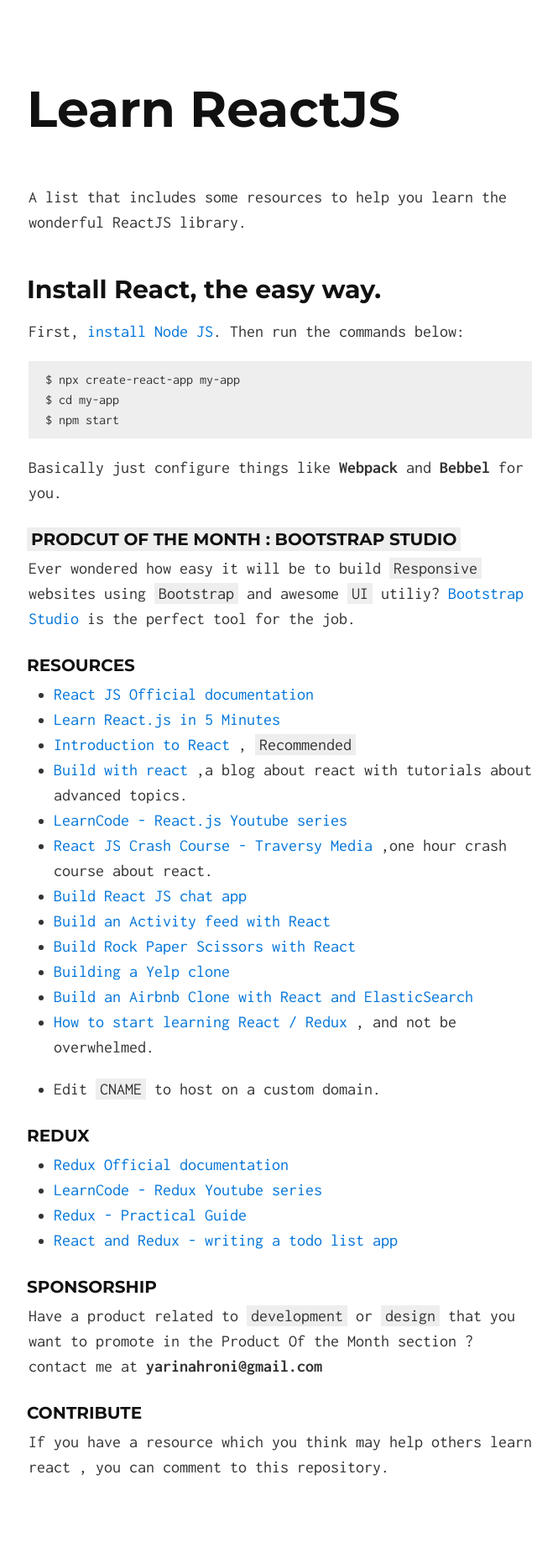
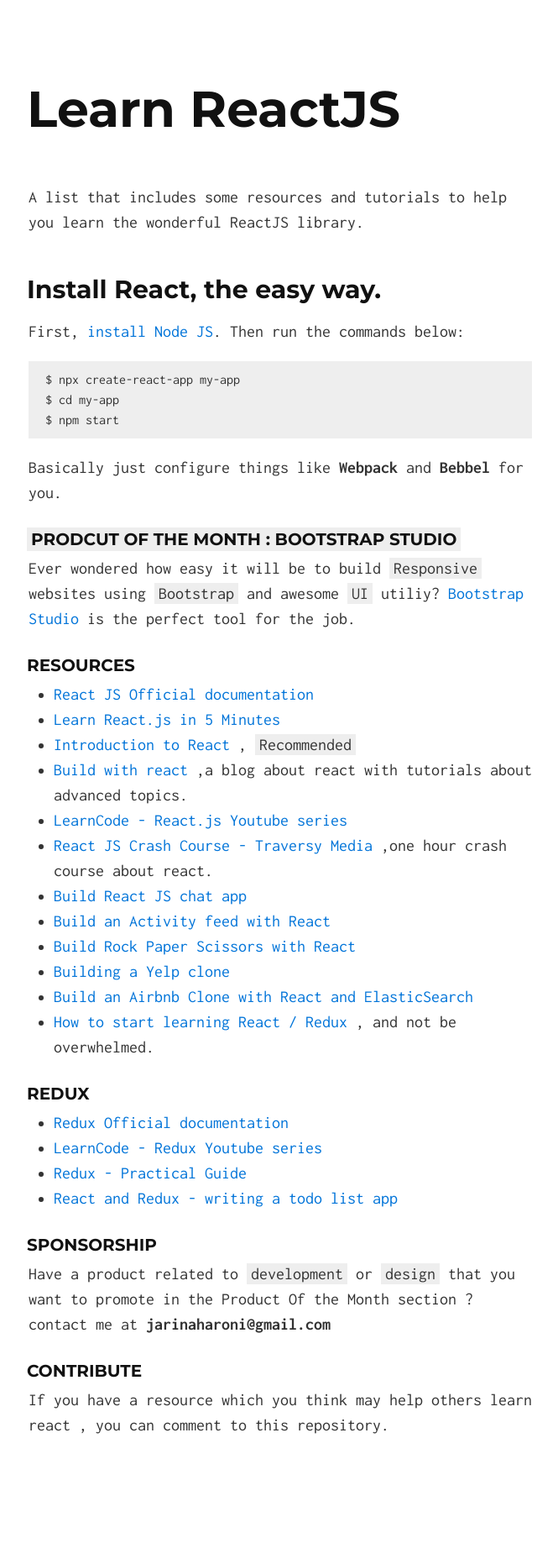
Before and after one commit to laynx/react_blog, a Jekyll site: the page built from index.md, in a window 1280 px wide. Shown: the whole page at 84% size, without its empty margins (306-971 px from the left). Built offline with Jekyll 4.4.1, drawn with Linux system fonts in a browser that asks for light colours; after the commit the page ends 1812 px from its top, so only the background shows below that.

Commit message:
first commit

```diff
--- a/404.html
+++ b/404.html
@@ -1,5 +1,7 @@
+<center>
 ---
 layout: default
 ---
 
-Page Not Found.
+<strong>Page Not Found.</strong>
+</center>
--- a/_config.yml
+++ b/_config.yml
@@ -1,11 +1,11 @@
 # Site settings
 title: Learn ReactJS
 tag_text: Learn ReactJS
-description: A list that includes some resources to help you learn the wonderful ReactJS library.
+description: A list that includes some resources and tutorials to help you learn the wonderful ReactJS library.
 
 # Build settings
 markdown: kramdown
-baseurl: http://learnreactjs.online
+baseurl: /react_blog
 exclude: ["README.md"]
 sass:
   style: compressed
--- a/index.md
+++ b/index.md
@@ -3,7 +3,7 @@ layout: default
 ---
 
 
-A list that includes some resources to help you learn the wonderful ReactJS library.
+A list that includes some resources and tutorials to help you learn the wonderful ReactJS library.
 
 
 ## Install React, the easy way.
@@ -35,7 +35,6 @@ Ever wondered how easy it will be to build `Responsive` websites using `Bootstra
 * [Build an Airbnb Clone with React and ElasticSearch](https://scotch.io/tutorials/build-an-airbnb-clone-with-react-and-elasticsearch)
 * [How to start learning React / Redux](https://medium.com/netscape/beginners-guide-to-react-redux-how-to-start-learning-and-not-be-overwhelmed-af04353101e) , and not be overwhelmed.
 
-* Edit `CNAME` to host on a custom domain.
 
 ### Redux
 
@@ -47,7 +46,7 @@ Ever wondered how easy it will be to build `Responsive` websites using `Bootstra
 
 ### Sponsorship
 
-Have a product related to `development` or `design` that you want to promote in the Product Of the Month section ? contact me at **yarinahroni@gmail.com**
+Have a product related to `development` or `design` that you want to promote in the Product Of the Month section ? contact me at **jarinaharoni@gmail.com**
 
 
 
```
Also changed, not shown: 1 other file.
